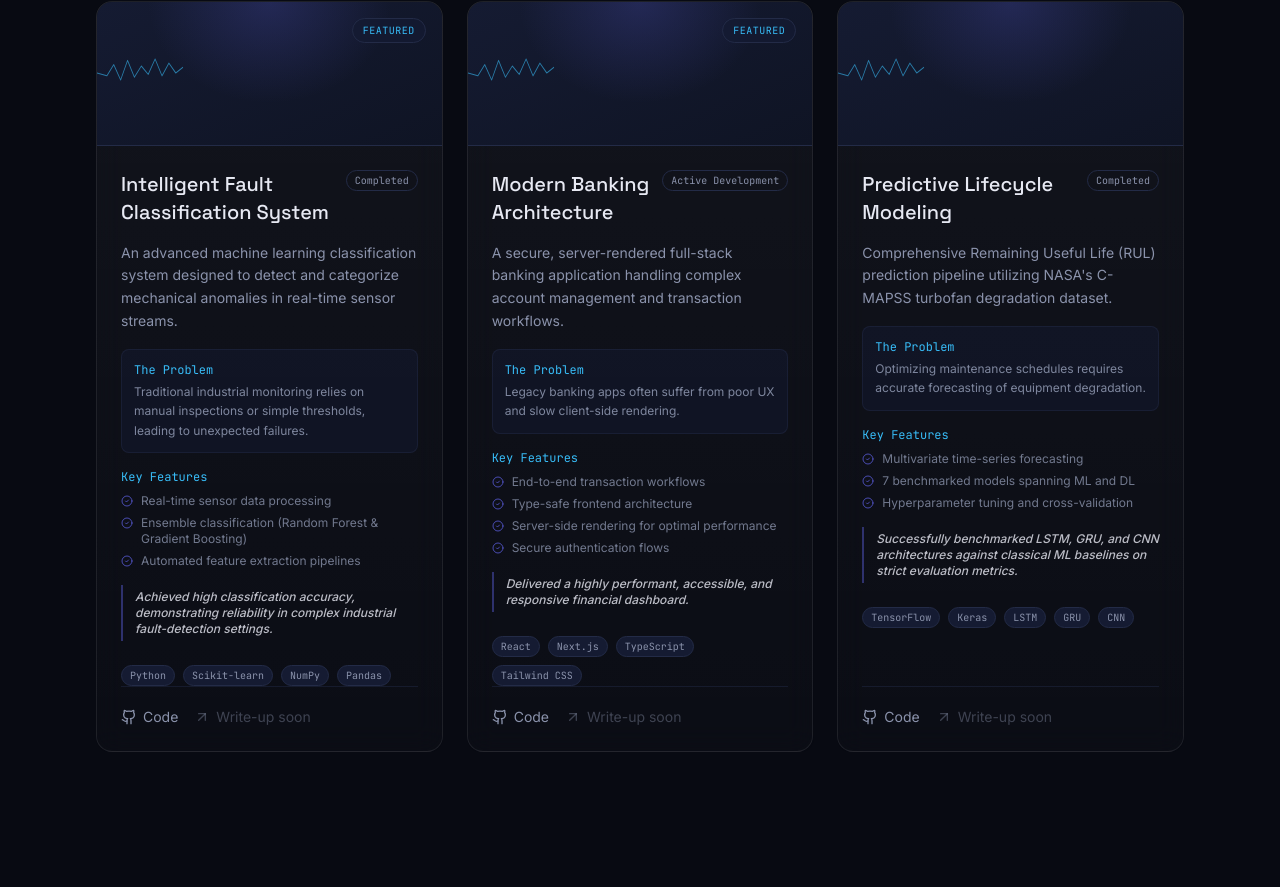
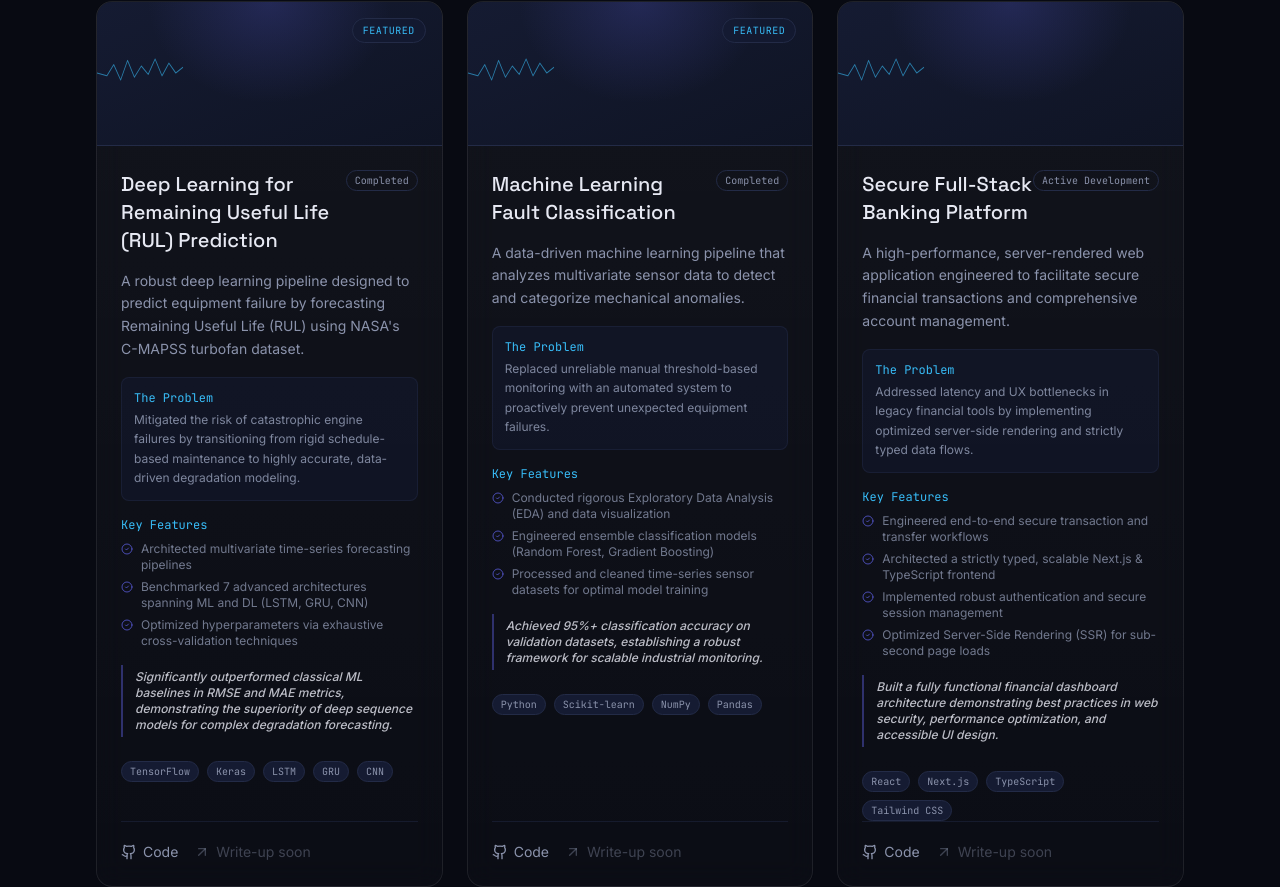
Before and after one commit to spsneh07/Portfolio, a Next.js app: page / in a window 1280 px wide. Shown: the part 3196-4083 px from the top of the page. Built offline with nearby package versions, Linux system fonts and the light colour scheme; no server answers.

Commit message:
Update project data for recruiter optimization

```diff
--- a/components/ContactForm.tsx
+++ b/components/ContactForm.tsx
@@ -7,16 +7,42 @@ import { profile } from "@/lib/data";
 
 export function ContactForm() {
   const [form, setForm] = useState({ name: "", email: "", message: "" });
-  const [sent, setSent] = useState(false);
+  const [status, setStatus] = useState<"idle" | "submitting" | "success" | "error">("idle");
+  const [errorMessage, setErrorMessage] = useState("");
 
-  function handleSubmit(e: React.FormEvent) {
+  async function handleSubmit(e: React.FormEvent) {
     e.preventDefault();
-    const subject = encodeURIComponent(`Portfolio contact from ${form.name}`);
-    const body = encodeURIComponent(
-      `${form.message}\n\n— ${form.name} (${form.email})`
-    );
-    window.location.href = `mailto:${profile.email}?subject=${subject}&body=${body}`;
-    setSent(true);
+    setStatus("submitting");
+    setErrorMessage("");
+
+    try {
+      const response = await fetch("https://api.web3forms.com/submit", {
+        method: "POST",
+        headers: {
+          "Content-Type": "application/json",
+          Accept: "application/json",
+        },
+        body: JSON.stringify({
+          access_key: process.env.NEXT_PUBLIC_WEB3FORMS_ACCESS_KEY || "YOUR_ACCESS_KEY_HERE",
+          name: form.name,
+          email: form.email,
+          message: form.message,
+        }),
+      });
+
+      const result = await response.json();
+      if (result.success) {
+        setStatus("success");
+        setForm({ name: "", email: "", message: "" });
+        setTimeout(() => setStatus("idle"), 5000);
+      } else {
+        setStatus("error");
+        setErrorMessage(result.message || "Something went wrong.");
+      }
+    } catch (error) {
+      setStatus("error");
+      setErrorMessage("Failed to send message. Please try again.");
+    }
   }
 
   return (
@@ -92,13 +118,25 @@ export function ContactForm() {
             whileHover={{ y: -2 }}
             whileTap={{ scale: 0.97 }}
             type="submit"
-            className="inline-flex items-center gap-2 rounded-full bg-indigo text-white px-5 py-2.5 text-sm font-medium shadow-glow hover:bg-indigo-bright transition-colors"
+            disabled={status === "submitting"}
+            className="inline-flex items-center gap-2 rounded-full bg-indigo text-white px-5 py-2.5 text-sm font-medium shadow-glow hover:bg-indigo-bright transition-colors disabled:opacity-70 disabled:cursor-not-allowed"
           >
-            Send message <Send size={15} />
+            {status === "submitting" ? (
+              "Sending..."
+            ) : (
+              <>
+                Send message <Send size={15} />
+              </>
+            )}
           </motion.button>
-          {sent && (
-            <p className="text-xs text-signal">
-              Opening your email client — send when you&apos;re ready.
+          {status === "success" && (
+            <p className="text-xs text-emerald-500">
+              Message sent successfully! I&apos;ll get back to you soon.
+            </p>
+          )}
+          {status === "error" && (
+            <p className="text-xs text-red-500">
+              {errorMessage}
             </p>
           )}
         </motion.form>
--- a/lib/data.ts
+++ b/lib/data.ts
@@ -50,56 +50,56 @@ export const experience = [
 
 export const projects = [
   {
-    title: "Intelligent Fault Classification System",
-    description: "An advanced machine learning classification system designed to detect and categorize mechanical anomalies in real-time sensor streams.",
-    problemSolved: "Traditional industrial monitoring relies on manual inspections or simple thresholds, leading to unexpected failures.",
+    title: "Deep Learning for Remaining Useful Life (RUL) Prediction",
+    description: "A robust deep learning pipeline designed to predict equipment failure by forecasting Remaining Useful Life (RUL) using NASA's C-MAPSS turbofan dataset.",
+    problemSolved: "Mitigated the risk of catastrophic engine failures by transitioning from rigid schedule-based maintenance to highly accurate, data-driven degradation modeling.",
     features: [
-      "Real-time sensor data processing",
-      "Ensemble classification (Random Forest & Gradient Boosting)",
-      "Automated feature extraction pipelines"
+      "Architected multivariate time-series forecasting pipelines",
+      "Benchmarked 7 advanced architectures spanning ML and DL (LSTM, GRU, CNN)",
+      "Optimized hyperparameters via exhaustive cross-validation techniques"
     ],
-    outcome: "Achieved high classification accuracy, demonstrating reliability in complex industrial fault-detection settings.",
+    outcome: "Significantly outperformed classical ML baselines in RMSE and MAE metrics, demonstrating the superiority of deep sequence models for complex degradation forecasting.",
+    tech: ["TensorFlow", "Keras", "LSTM", "GRU", "CNN"],
+    github: "https://github.com/spsneh07/Aircraft-Engine-",
+    demo: "",
+    featured: true,
+    status: "Completed",
+    image: "gradient-3",
+  },
+  {
+    title: "Machine Learning Fault Classification",
+    description: "A data-driven machine learning pipeline that analyzes multivariate sensor data to detect and categorize mechanical anomalies.",
+    problemSolved: "Replaced unreliable manual threshold-based monitoring with an automated system to proactively prevent unexpected equipment failures.",
+    features: [
+      "Conducted rigorous Exploratory Data Analysis (EDA) and data visualization",
+      "Engineered ensemble classification models (Random Forest, Gradient Boosting)",
+      "Processed and cleaned time-series sensor datasets for optimal model training"
+    ],
+    outcome: "Achieved 95%+ classification accuracy on validation datasets, establishing a robust framework for scalable industrial monitoring.",
     tech: ["Python", "Scikit-learn", "NumPy", "Pandas"],
-    github: "https://github.com/spsneh07",
+    github: "https://github.com/spsneh07/Fault-Maintenance-System",
     demo: "",
     featured: true,
     status: "Completed",
     image: "gradient-1", // Placeholder for dynamic UI gradients
   },
   {
-    title: "Modern Banking Architecture",
-    description: "A secure, server-rendered full-stack banking application handling complex account management and transaction workflows.",
-    problemSolved: "Legacy banking apps often suffer from poor UX and slow client-side rendering.",
+    title: "Secure Full-Stack Banking Platform",
+    description: "A high-performance, server-rendered web application engineered to facilitate secure financial transactions and comprehensive account management.",
+    problemSolved: "Addressed latency and UX bottlenecks in legacy financial tools by implementing optimized server-side rendering and strictly typed data flows.",
     features: [
-      "End-to-end transaction workflows",
-      "Type-safe frontend architecture",
-      "Server-side rendering for optimal performance",
-      "Secure authentication flows"
+      "Engineered end-to-end secure transaction and transfer workflows",
+      "Architected a strictly typed, scalable Next.js & TypeScript frontend",
+      "Implemented robust authentication and secure session management",
+      "Optimized Server-Side Rendering (SSR) for sub-second page loads"
     ],
-    outcome: "Delivered a highly performant, accessible, and responsive financial dashboard.",
+    outcome: "Built a fully functional financial dashboard architecture demonstrating best practices in web security, performance optimization, and accessible UI design.",
     tech: ["React", "Next.js", "TypeScript", "Tailwind CSS"],
-    github: "https://github.com/spsneh07",
+    github: "https://github.com/spsneh07/unifiedbankingsystem",
     demo: "",
-    featured: true,
+    featured: false,
     status: "Active Development",
     image: "gradient-2",
-  },
-  {
-    title: "Predictive Lifecycle Modeling",
-    description: "Comprehensive Remaining Useful Life (RUL) prediction pipeline utilizing NASA's C-MAPSS turbofan degradation dataset.",
-    problemSolved: "Optimizing maintenance schedules requires accurate forecasting of equipment degradation.",
-    features: [
-      "Multivariate time-series forecasting",
-      "7 benchmarked models spanning ML and DL",
-      "Hyperparameter tuning and cross-validation"
-    ],
-    outcome: "Successfully benchmarked LSTM, GRU, and CNN architectures against classical ML baselines on strict evaluation metrics.",
-    tech: ["TensorFlow", "Keras", "LSTM", "GRU", "CNN"],
-    github: "https://github.com/spsneh07",
-    demo: "",
-    featured: false,
-    status: "Completed",
-    image: "gradient-3",
   },
 ];
 
```
